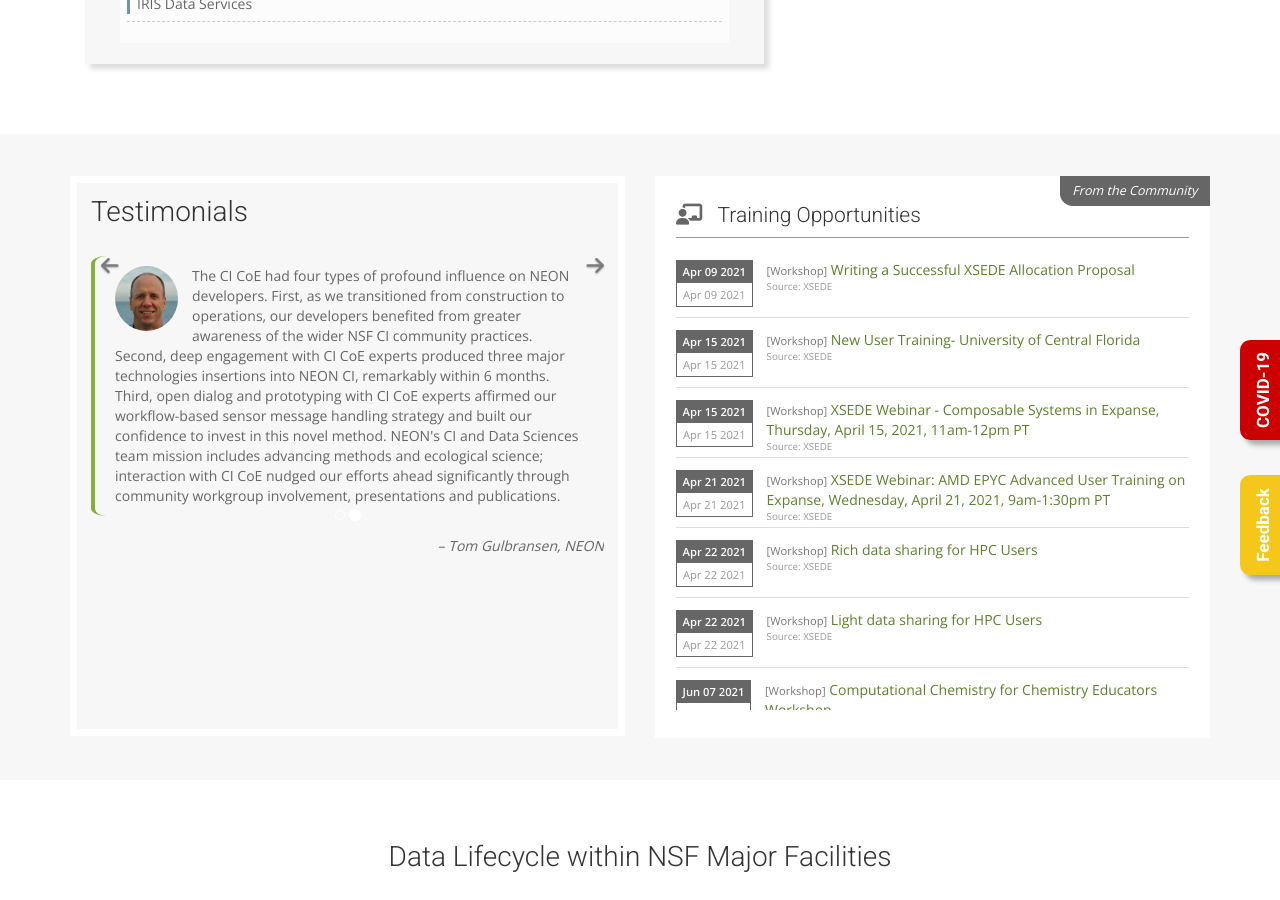
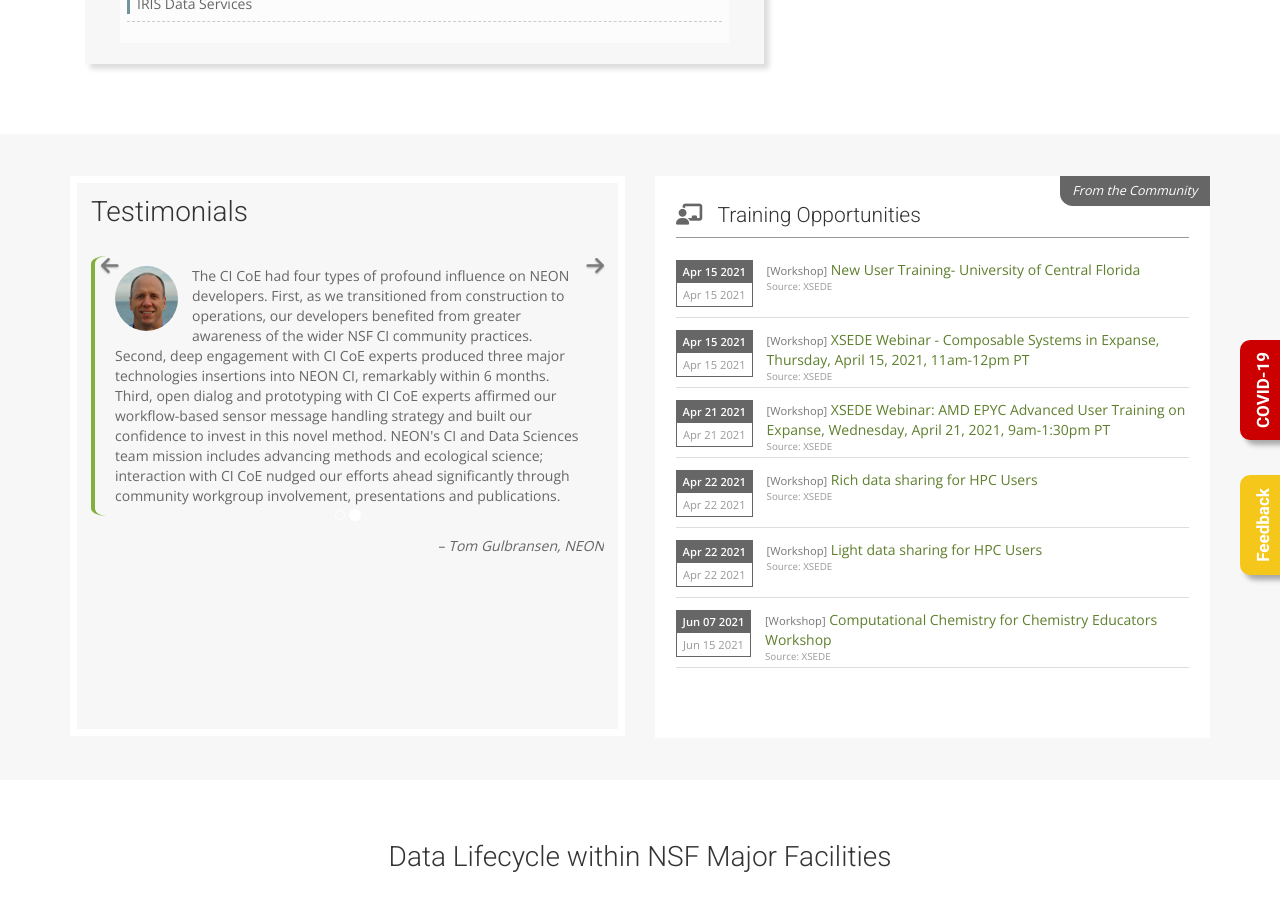
Before and after one commit to cicoe/cicoe.github.io, a Jekyll site: the page built from index.html, in a window 1280 px wide and 900 px high, scrolled down 1099 px. Built offline with Jekyll 4.4.1, drawn with Linux system fonts in a browser that asks for light colours; nearby versions of some CDN libraries; some web fonts are replaced; comment, search, counter and statistics services are not loaded.

Commit message:
updated training events

```diff
--- a/_data/training_opportunities.yml
+++ b/_data/training_opportunities.yml
@@ -1,10 +1,3 @@
-- categroy: Workshop
-  end_date: April 09, 2021
-  source: XSEDE
-  start_date: April 09, 2021
-  time: ''
-  title: Writing a Successful XSEDE Allocation Proposal
-  website: "https://www.xsede.org/web/xup/course-calendar/-/training-user/class/594/session/3994/register"
 - categroy: Workshop
   end_date: April 15, 2021
   source: XSEDE
```
